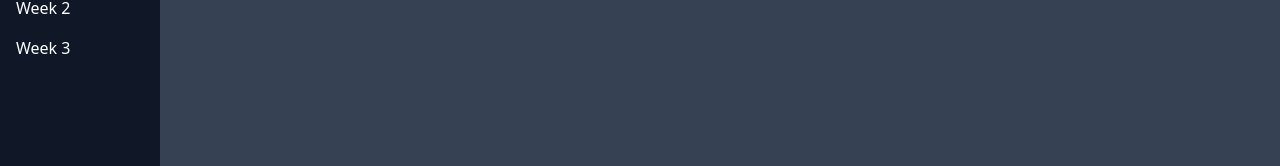
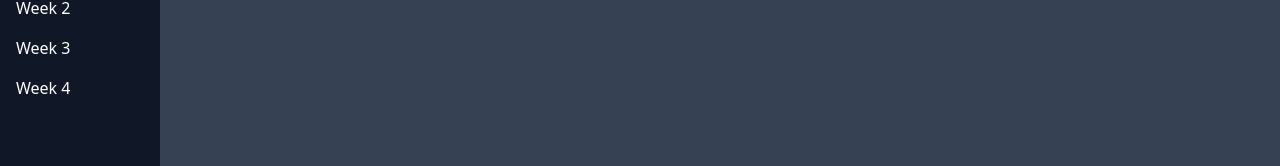
Before and after one commit to williamscodebox/ffApp, a React (Vite) app in the folder frontend/: page /menu in a window 1280 px wide. Shown: the part 228-394 px from the top of the page. Built offline with nearby package versions, Linux system fonts and the light colour scheme; sample sign-in values are in the browser's storage.

Commit message:
added week 4 on sidebar

```diff
--- a/frontend/src/components/Sidebar.jsx
+++ b/frontend/src/components/Sidebar.jsx
@@ -51,6 +51,15 @@ function Sidebar() {
           >
             <span className="hidden sm:block">Week 3</span>
           </Link>
+        </li>{" "}
+        <li>
+          <Link
+            to="/Week"
+            className="flex items-center text-white transition-all duration-300 hover:translate-x-2"
+            onClick={() => handleClick(3, 0)}
+          >
+            <span className="hidden sm:block">Week 4</span>
+          </Link>
         </li>
       </ul>
     </div>
```
